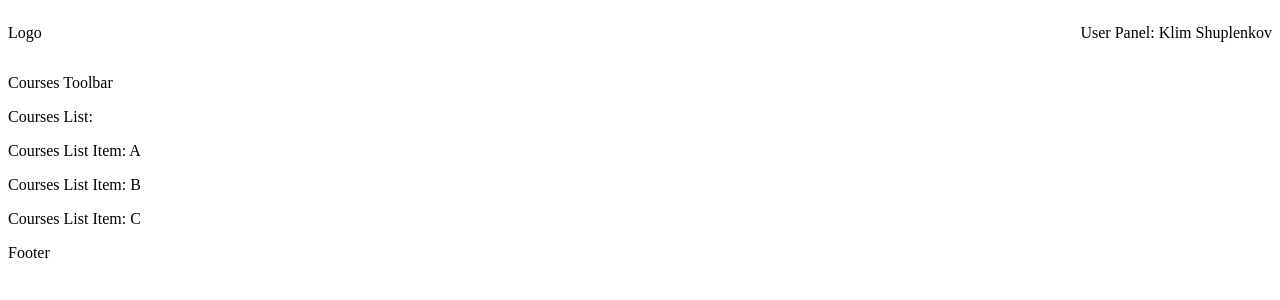
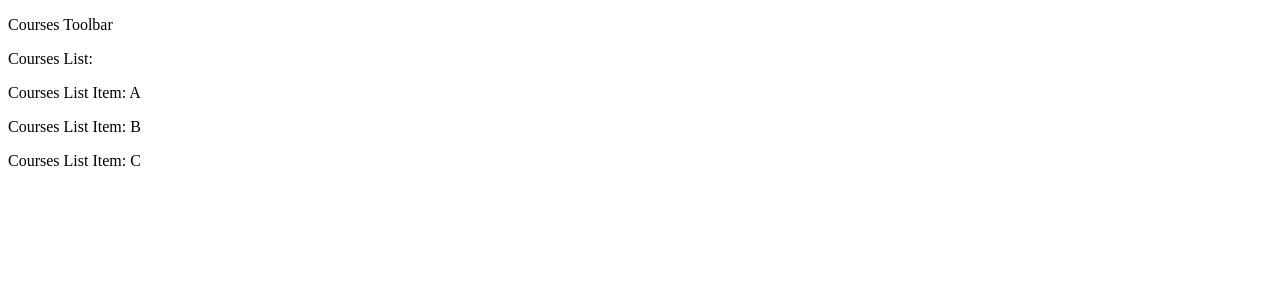
Before and after one commit to Klim711/angular-2018-course, an Angular app: page / in a window 1280 px wide. Shown: the top 300 px of the page. Built offline with nearby package versions, Linux system fonts and the light colour scheme.

Commit message:
Remove unneeded 'main' component

```diff
--- a/src/app/listing/listing-page/listing-page.component.html
+++ b/src/app/listing/listing-page/listing-page.component.html
@@ -1,3 +1,2 @@
-<app-header></app-header>
-<app-main></app-main>
-<app-footer></app-footer>
+<app-courses-toolbar></app-courses-toolbar>
+<app-courses-list></app-courses-list>
--- a/src/app/listing/listing.module.ts
+++ b/src/app/listing/listing.module.ts
@@ -1,8 +1,6 @@
-import { CoreModule } from './../core/core.module';
 import { NgModule } from '@angular/core';
 import { CommonModule } from '@angular/common';
 import { ListingPageComponent } from './listing-page/listing-page.component';
-import { MainComponent } from './main/main.component';
 import { CoursesToolbarComponent } from './courses-toolbar/courses-toolbar.component';
 import { CoursesListComponent } from './courses-list/courses-list.component';
 import { CoursesListItemComponent } from './courses-list-item/courses-list-item.component';
@@ -10,14 +8,12 @@ import { CoursesListItemComponent } from './courses-list-item/courses-list-item.
 @NgModule({
   declarations: [
     ListingPageComponent,
-    MainComponent,
     CoursesToolbarComponent,
     CoursesListComponent,
     CoursesListItemComponent
   ],
   imports: [
-    CommonModule,
-    CoreModule
+    CommonModule
   ],
   exports: [
     ListingPageComponent,
--- a/src/app/listing/main/main.component.html
+++ /dev/null
@@ -1,4 +0,0 @@
-<p>
-  <app-courses-toolbar></app-courses-toolbar>
-  <app-courses-list></app-courses-list>
-</p>
--- a/src/app/listing/main/main.component.ts
+++ /dev/null
@@ -1,15 +0,0 @@
-import { Component, OnInit } from '@angular/core';
-
-@Component({
-  selector: 'app-main',
-  templateUrl: './main.component.html',
-  styleUrls: ['./main.component.css']
-})
-export class MainComponent implements OnInit {
-
-  constructor() { }
-
-  ngOnInit() {
-  }
-
-}
```
Also changed, not shown: src/app/listing/main/main.component.css (deleted), 1 other file (tests, documents, lock files or other folders).
